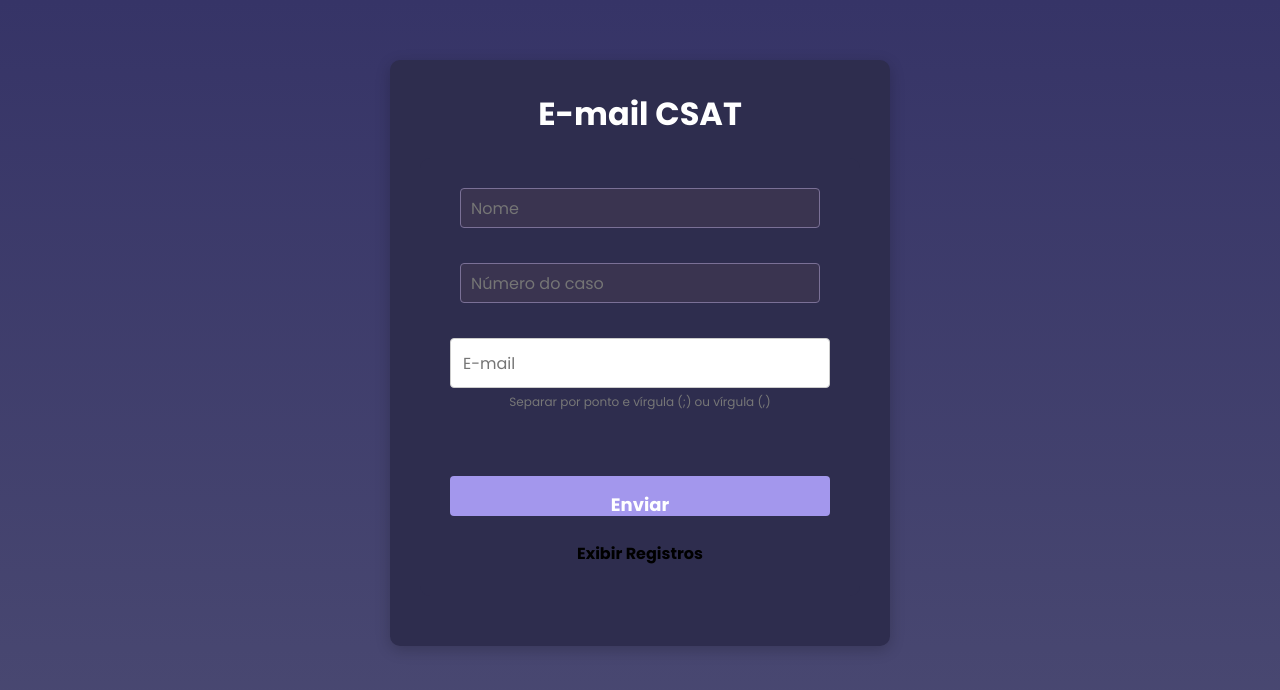
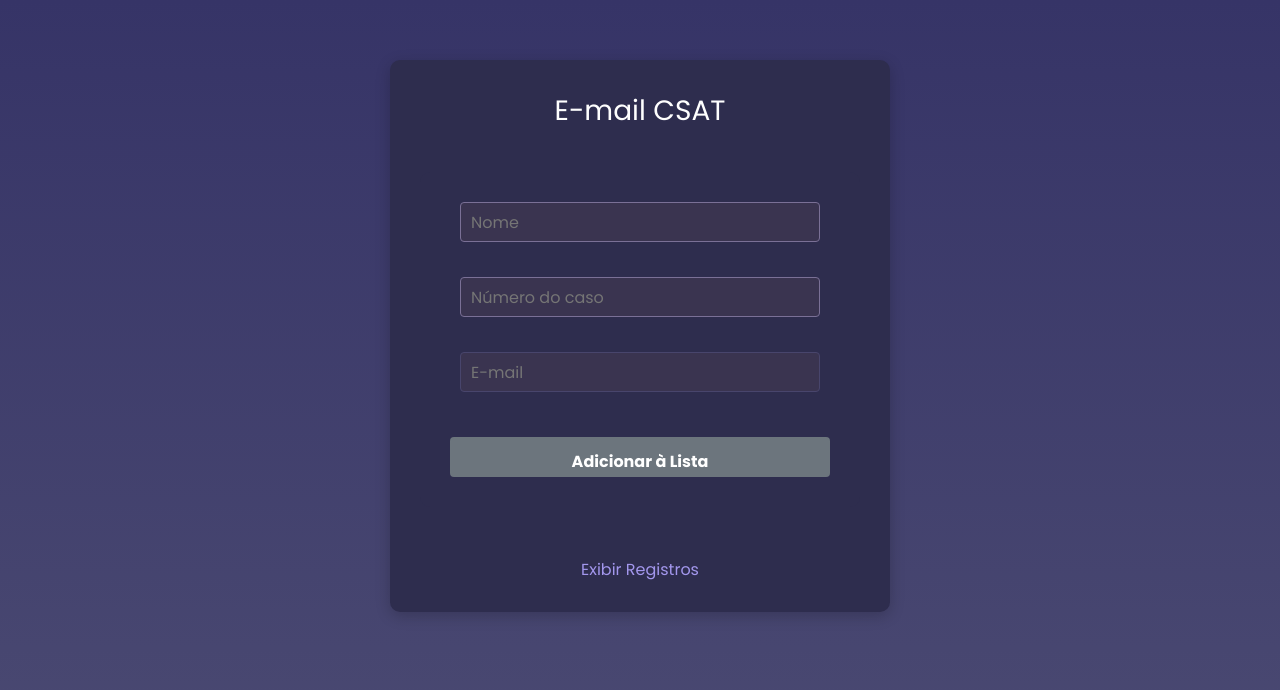
Before and after one commit to viniciusabr/mail-front, a React (Vite) app: page / in a window 1280 px wide. Shown: the top 690 px of the page. Built offline with nearby package versions, Linux system fonts and the light colour scheme.

Commit message:
Ajustado os campos de inputs

```diff
--- a/src/pages/home/components/EmailForm.jsx
+++ b/src/pages/home/components/EmailForm.jsx
@@ -1,126 +1,160 @@
-import React, { useState, useRef } from 'react';
-import EmailTagInput from './EmailTagInput'; // Importe o componente de tags de e-mail
+import React, { useState } from 'react';
 
+// Função auxiliar para validar e-mail simples
+const isValidEmail = (email) => {
+  return /\S+@\S+\.\S+/.test(email);
+};
 
 function EmailForm() {
-
-    const [showCards, setShowCards] = useState(false); // Controla a visibilidade dos cards
-
-    const toggleCardsVisibility = () => {
-    setShowCards(prevShowCards => !prevShowCards);
-  };
-
-  const [nomes, setNome] = useState([]);
-  const [inputNome, setInputNome] = useState('')
-  const [numeroCaso, setNumeroCaso] = useState([]);
-  // Não precisamos de um estado para os e-mails aqui, pois EmailTagInput gerencia isso
-  // mas usaremos uma ref para acessá-los
-
-  const emailTagInputRef = useRef(null); // Ref para o componente EmailTagInput
+  const [nome, setNome] = useState('');
+  const [numeroCaso, setNumeroCaso] = useState('');
+  const [emailInput, setEmailInput] = useState('');
+  const [pendingEmailEntries, setPendingEmailEntries] = useState([]);
+  const [isSending, setIsSending] = useState(false);
+  const [emailInputError, setEmailInputError] = useState(false);
 
   const handleNomeChange = (e) => {
-    setInputNome(e.target.value);
-
+    setNome(e.target.value);
   };
 
   const handleNumeroCasoChange = (e) => {
-    e.preventDefault()
     setNumeroCaso(e.target.value);
   };
-  const addNome = (nome) => {
-   const trimNome =  nome.trim()
-    if (trimNome && !nomes.includes(trimNome)){
-        setNome([...nomes, trimNome])
 
-
-    }
-
-
- }
-
-  const handleInputBlur = () => {
-    if (inputNome) {
-      addNome(inputNome);
-    }
+  const handleEmailInputChange = (e) => {
+    setEmailInput(e.target.value);
+    setEmailInputError(false);
   };
 
-  const handleSubmit = async (e) => {
-    e.preventDefault(); // Impede o comportamento padrão de recarregar a página ao enviar o formulário
-
-    addNome(inputNome)
-
-    // Coleta os e-mails do componente filho usando a ref
-    const emailsColetados = emailTagInputRef.current ? emailTagInputRef.current.getEmails() : [];
-
-    // ** Validação Básica (adicione validação mais robusta se necessário) **
-    if (nomes.length === 0) {
+  // Função para adicionar o conjunto atual de dados à lista de pendentes
+  const handleAddEntryToList = () => {
+    // 1. Validação dos campos antes de adicionar à lista
+    if (!nome.trim()) {
       alert('Por favor, preencha o campo Nome.');
       return;
     }
-    if (!numeroCaso) {
+    if (!numeroCaso.trim()) {
       alert('Por favor, preencha o campo Número do caso.');
       return;
     }
-    if (emailsColetados.length === 0) {
-      alert('Por favor, adicione pelo menos um e-mail.');
+    if (!emailInput.trim()) {
+      setEmailInputError(true);
+      alert('Por favor, preencha o campo E-mail.');
+      return;
+    }
+    if (!isValidEmail(emailInput.trim())) {
+      setEmailInputError(true);
+      alert('Por favor, insira um formato de e-mail válido.');
       return;
     }
 
-    const dadosParaEnvio = {
-      nome: nomes,
-      numeroCaso: numeroCaso,
-      destinatarios: emailsColetados, // O array de e-mails
+    // Verifica se o e-mail já existe na lista de pendentes para evitar duplicatas
+    const isDuplicate = pendingEmailEntries.some(entry =>
+      entry.destinatario === emailInput.trim() &&
+      entry.nome === nome.trim() &&
+      entry.numeroCaso === numeroCaso.trim()
+    );
 
+    if (isDuplicate) {
+      alert('Esta entrada (Nome, Número do Caso, E-mail) já foi adicionada à lista.');
+      return;
+    }
+
+    // Se todas as validações passarem, cria a nova entrada
+    const newEntry = {
+      id: Date.now(), // Um ID único simples para a chave da lista no front-end
+      nome: nome.trim(),
+      numeroCaso: numeroCaso.trim(),
+      destinatario: emailInput.trim(),
     };
 
-    console.log('Dados prontos para envio:', dadosParaEnvio);
+    setPendingEmailEntries(prevEntries => [...prevEntries, newEntry]);
 
-    // ** DISPARO DA API DE E-MAIL **
-    // Substitua 'SUA_URL_DA_API_DE_ENVIO_DE_EMAIL' pela URL real da sua API
-    // Certifique-se de que sua API está configurada para receber requisições POST com JSON
+    // Limpa o formulário após adicionar à lista
+    setNome('');
+    setNumeroCaso('');
+    setEmailInput('');
+    setEmailInputError(false);
+    alert('Informações adicionadas à lista de envios!');
+  };
+
+  // Função para remover um item da lista de pendentes
+  const handleRemoveEntry = (idToRemove) => {
+    setPendingEmailEntries(prevEntries => prevEntries.filter(entry => entry.id !== idToRemove));
+  };
+
+  // FUNÇÃO AJUSTADA: Envia todos os e-mails na lista de pendentes em uma única requisição
+  const handleSendAllEmails = async () => {
+    if (pendingEmailEntries.length === 0) {
+      alert('Não há e-mails na lista para enviar.');
+      return;
+    }
+
+    setIsSending(true); // Ativa o estado de carregamento
+
+    // Mapeia os dados para o formato desejado pelo backend
+    const dataToSend = pendingEmailEntries.map(entry => ({
+      name: entry.nome,
+      email: entry.destinatario,
+      caso: entry.numeroCaso,
+      // Você pode adicionar mais campos aqui se sua API precisar,
+      // como assunto ou corpo da mensagem, que seriam os mesmos para todos
+      // ou personalizados se a API os processar.
+    }));
+
+    // Cria o payload final com a chave "data"
+    const payload = {
+      data: dataToSend
+    };
+
+    console.log('Payload pronto para envio em lote:', payload);
+
     try {
-      const response = await fetch('http://localhost:3000/customers', {
+      // Substitua 'SUA_URL_DA_API_DE_ENVIO_DE_EMAIL_EM_LOTE' pela URL real da sua API
+      // Sua API agora deve esperar um array de objetos sob a chave 'data'
+      const response = await fetch('SUA_URL_DA_API_DE_ENVIO_DE_EMAIL_EM_LOTE', {
         method: 'POST',
         headers: {
           'Content-Type': 'application/json',
           // Se sua API exigir autenticação (ex: token de API), adicione aqui:
           // 'Authorization': 'Bearer SEU_TOKEN_AQUI'
         },
-        body: JSON.stringify(dadosParaEnvio),
+        body: JSON.stringify(payload),
       });
 
       if (response.ok) {
-        alert('E-mail enviado com sucesso!');
-        // Limpar o formulário após o envio bem-sucedido
-        setNome('');
-        setNumeroCaso('');
-        if (emailTagInputRef.current) {
-          emailTagInputRef.current.clearEmails(); // Limpa os emails no componente filho
-        }
+        alert(`Todos os ${pendingEmailEntries.length} e-mails foram enviados e registrados com sucesso!`);
+        // Opcional: Se sua API de envio já registra no DB, não precisa de outra chamada
+        // Se precisar de uma API de registro separada, chame-a aqui, passando o 'payload'
+        // await fetch('SUA_URL_DA_API_DE_REGISTRO_NO_DB', {
+        //   method: 'POST',
+        //   headers: { 'Content-Type': 'application/json' },
+        //   body: JSON.stringify(payload),
+        // });
       } else {
-        const errorData = await response.json(); // Tenta ler a resposta de erro
-        alert(`Erro ao enviar e-mail: ${errorData.message || response.statusText}`);
+        const errorData = await response.json();
+        alert(`Erro ao enviar e-mails: ${errorData.message || response.statusText}`);
         console.error('Erro na resposta da API:', errorData);
       }
     } catch (error) {
       console.error('Erro ao conectar com a API de e-mail:', error);
-      alert('Ocorreu um erro ao enviar o e-mail. Verifique a conexão ou tente novamente mais tarde.');
+      alert('Ocorreu um erro ao enviar os e-mails. Verifique a conexão ou tente novamente mais tarde.');
+    } finally {
+      setIsSending(false); // Desativa o estado de carregamento
+      setPendingEmailEntries([]); // Limpa a lista de pendentes após a tentativa de envio
     }
-
   };
 
-
   return (
-    <div style={formStyles.container} >
-      <h1 >E-mail CSAT</h1>
-      <form onSubmit={handleSubmit}>
+    <div style={formStyles.container}>
+      <h1 style={formStyles.title}>E-mail CSAT</h1>
+      <form onSubmit={(e) => e.preventDefault()}>
         <div style={formStyles.inputGroup}>
           <input
             type="text"
             placeholder="Nome"
-            value={inputNome}
+            value={nome}
             onChange={handleNomeChange}
-            onBlur={handleInputBlur}
             style={formStyles.input}
           />
         </div>
@@ -134,48 +168,58 @@ function EmailForm() {
           />
         </div>
 
-        {/* Componente de tags de e-mail */}
-        <EmailTagInput ref={emailTagInputRef} />
+        <div style={formStyles.inputGroup}>
+          <input
+            type="email"
+            placeholder="E-mail"
+            value={emailInput}
+            onChange={handleEmailInputChange}
+            style={{
+              ...formStyles.input,
+              borderColor: emailInputError ? 'red' : formStyles.input.borderColor,
+            }}
+          />
+          {emailInputError && (
+            <p style={formStyles.errorMessage}>Formato de e-mail inválido.</p>
+          )}
+        </div>
 
-        <button type="submit" style={formStyles.sendButton}>
-          Enviar
+        <button type="button" onClick={handleAddEntryToList} style={formStyles.addButton}>
+          Adicionar à Lista
         </button>
-        <div
-        onClick={toggleCardsVisibility}
-        className="btnRegistro"
-      >
-        {showCards ? 'Ocultar Registros' : 'Exibir Registros'}
-      </div>
-      {showCards && (
-
-        <div className="cards-container">
-          {nomes.length > 0 ? (
-            nomes.map(user => (
-              <div key={user.id} className='card'>
-                <p><span>ID: </span>{user.id}</p>
-                <p><span>Nome:</span> {user.name}</p>
-                <p><span>Número do Caso:</span> {user.caso}</p>
-                <p><span>E-mail:</span> {user.email}</p>
-                <p><span>Data:</span> {user.data}</p>
-              </div>
-            ))
-          ) : (
-            <p className='semRegistro'>Nenhum registro encontrado!</p>
-          )}
-      </div>
-
-
-      )}
       </form>
 
+      {pendingEmailEntries.length > 0 && (
+        <div style={formStyles.pendingListContainer}>
+          <h3 style={formStyles.pendingListTitle}>E-mails a Enviar ({pendingEmailEntries.length})</h3>
+          <ul style={formStyles.pendingList}>
+            {pendingEmailEntries.map(entry => (
+              <li key={entry.id} style={formStyles.pendingListItem}>
+                <span>{entry.nome} (Caso: {entry.numeroCaso}) para: {entry.destinatario}</span>
+                <button onClick={() => handleRemoveEntry(entry.id)} style={formStyles.removePendingButton}>
+                  X
+                </button>
+              </li>
+            ))}
+          </ul>
+          <button
+            onClick={handleSendAllEmails}
+            style={formStyles.sendAllButton}
+            disabled={isSending}
+          >
+            {isSending ? 'Enviando...' : 'Enviar Todos os E-mails'}
+          </button>
+        </div>
+      )}
 
-
-
+      <button style={formStyles.showRecordsButton}>
+        Exibir Registros
+      </button>
     </div>
   );
 }
 
-// Estilos para o formulário principal, baseados na sua imagem
+// Estilos (mantidos os mesmos do exemplo anterior)
 const formStyles = {
   container: {
     fontFamily: 'Arial, sans-serif',
@@ -184,12 +228,12 @@ const formStyles = {
     margin: '50px auto',
     padding: '30px',
     borderRadius: '10px',
-    backgroundColor: '#2E2D4E', // Cor de fundo do card na imagem
+    backgroundColor: '#2E2D4E',
     boxShadow: '0 4px 15px rgba(0,0,0,0.2)',
     display: 'flex',
     flexDirection: 'column',
     alignItems: 'center',
-    gap: '20px', // Espaço entre os elementos
+    gap: '20px',
   },
   title: {
     color: '#fff',
@@ -199,39 +243,110 @@ const formStyles = {
   },
   inputGroup: {
     width: '100%',
-    marginBottom: '10px', // Espaço entre os inputs
+    marginBottom: '10px',
   },
   input: {
-    width: 'calc(100% - 20px)', // Largura total menos padding
+    width: 'calc(100% - 20px)',
     padding: '12px 10px',
-    border: '1px solid #7a7096', // Borda mais escura para combinar
+    border: '1px solid #7a7096',
     borderRadius: '4px',
-    backgroundColor: '#3a3450', // Fundo dos inputs
+    backgroundColor: '#3a3450',
     color: '#fff',
     fontSize: '16px',
     outline: 'none',
   },
-  sendButton: {
+  addButton: {
+    width: '100%',
+    padding: '12px 20px',
+    backgroundColor: '#6c757d',
+    color: '#fff',
+    border: 'none',
+    borderRadius: '4px',
+    fontSize: '16px',
+    fontWeight: 'bold',
+    cursor: 'pointer',
+    marginTop: '10px',
+    transition: 'background-color 0.3s ease',
+  },
+  pendingListContainer: {
+    width: '100%',
+    backgroundColor: '#3a3450',
+    borderRadius: '8px',
+    padding: '15px',
+    marginTop: '20px',
+    boxShadow: 'inset 0 1px 3px rgba(0,0,0,0.2)',
+  },
+  pendingListTitle: {
+    color: '#fff',
+    fontSize: '18px',
+    marginBottom: '10px',
+    textAlign: 'center',
+  },
+  pendingList: {
+    listStyle: 'none',
+    padding: '0',
+    margin: '0',
+    maxHeight: '200px',
+    overflowY: 'auto',
+    borderBottom: '1px solid #5a5076',
+    paddingBottom: '10px',
+    marginBottom: '10px',
+  },
+  pendingListItem: {
+    display: 'flex',
+    justifyContent: 'space-between',
+    alignItems: 'center',
+    backgroundColor: '#5a5076',
+    borderRadius: '4px',
+    padding: '8px 12px',
+    marginBottom: '8px',
+    color: '#fff',
+    fontSize: '14px',
+  },
+  removePendingButton: {
+    backgroundColor: '#dc3545',
+    color: 'white',
+    border: 'none',
+    borderRadius: '50%',
+    width: '24px',
+    height: '24px',
+    display: 'flex',
+    alignItems: 'center',
+    justifyContent: 'center',
+    cursor: 'pointer',
+    fontSize: '12px',
+    fontWeight: 'bold',
+    marginLeft: '10px',
+  },
+  sendAllButton: {
     width: '100%',
     padding: '15px 20px',
-    backgroundColor: '#a397ed', // Cor do botão "Enviar"
+    backgroundColor: '#a397ed',
     color: '#fff',
     border: 'none',
     borderRadius: '4px',
     fontSize: '18px',
     fontWeight: 'bold',
     cursor: 'pointer',
-    marginTop: '20px', // Espaço acima do botão
+    marginTop: '10px',
     transition: 'background-color 0.3s ease',
   },
   showRecordsButton: {
     background: 'none',
     border: 'none',
-    color: '#a397ed', // Cor do texto "Exibir Registros"
+    color: '#a397ed',
     fontSize: '16px',
     cursor: 'pointer',
     marginTop: '10px',
-    textDecoration: 'none', // Remove sublinhado se houver
+    textDecoration: 'none',
+  },
+  errorMessage: {
+    color: 'red',
+    fontSize: '12px',
+    marginTop: '5px',
+    marginBottom: '0',
+    textAlign: 'left',
+    width: '100%',
   },
 };
 
--- a/src/pages/home/components/EmailTagInput.jsx
+++ /dev/null
@@ -1,171 +0,0 @@
-import React, { useState, forwardRef, useImperativeHandle } from 'react';
-
-// Função auxiliar para validar e-mail simples (pode ser mais robusta)
-const isValidEmail = (email) => {
-  return /\S+@\S+\.\S+/.test(email);
-};
-
-// Usamos forwardRef para permitir que o componente pai acesse os emails internos
-const EmailTagInput = forwardRef((props, ref) => {
-  const [emails, setEmails] = useState([]);
-  const [inputValue, setInputValue] = useState('');
-  const [inputError, setInputError] = useState(false);
-
-  // Expõe a lista de emails para o componente pai através da ref
-  useImperativeHandle(ref, () => ({
-    getEmails: () => emails,
-    // Opcional: método para limpar os emails de fora
-    clearEmails: () => setEmails([])
-  }));
-
-  const handleInputChange = (e) => {
-    setInputValue(e.target.value);
-    setInputError(false);
-  };
-
-  const addEmail = (email) => {
-    const trimmedEmail = email.trim();
-
-    if (trimmedEmail && !emails.includes(trimmedEmail)) {
-      if (isValidEmail(trimmedEmail)) {
-        setEmails([...emails, trimmedEmail]);
-        setInputValue('');
-        setInputError(false);
-      } else {
-        setInputError(true);
-      }
-    } else {
-        setInputValue('');
-        setInputError(false);
-    }
-  };
-
-  const handleKeyDown = (e) => {
-    const separators = ['Enter', ',', ';'];
-
-    if (separators.includes(e.key)) {
-      e.preventDefault();
-      addEmail(inputValue);
-    }
-    // Lógica para remover o último e-mail com Backspace se o input estiver vazio
-    if (e.key === 'Backspace' && inputValue === '' && emails.length > 0) {
-      removeEmail(emails[emails.length - 1]);
-    }
-  };
-
-  const handleInputBlur = () => {
-    if (inputValue) {
-      addEmail(inputValue);
-    }
-  };
-
-  const removeEmail = (emailToRemove) => {
-    setEmails(emails.filter(email => email !== emailToRemove));
-  };
-
-  return (
-    <div style={styles.emailTagInputContainer}>
-      <div style={styles.inputContainer}>
-        <input
-          type="text"
-          value={inputValue}
-          onChange={handleInputChange}
-          onKeyDown={handleKeyDown}
-          onBlur={handleInputBlur}
-          placeholder="E-mail"
-          style={{
-            ...styles.input,
-            borderColor: inputError ? 'red' : '#ccc',
-          }}
-        />
-      </div>
-
-      {inputError && (
-        <p style={styles.errorMessage}>Por favor, insira um e-mail válido.</p>
-      )}
-
-      {emails.length > 0 && (
-        <div style={styles.emailTagsContainer}>
-          {emails.map((email, index) => (
-            <div key={index} style={styles.emailTag}>
-              <span>{email}</span>
-              <button onClick={() => removeEmail(email)} style={styles.removeButton}>
-                &times;
-              </button>
-            </div>
-          ))}
-        </div>
-      )}
-
-      <p style={styles.hint}>
-        Separar por ponto e vírgula (;) ou vírgula (,)
-      </p>
-    </div>
-  );
-});
-
-// Estilos básicos (mantidos do exemplo anterior, com pequenos ajustes para o novo layout)
-const styles = {
-  emailTagInputContainer: {
-    marginBottom: '20px', // Espaçamento para o próximo campo ou botão
-  },
-  inputContainer: {
-    border: '1px solid #ccc',
-    borderRadius: '4px',
-    padding: '4px',
-    display: 'flex',
-    backgroundColor: '#fff', // Cor de fundo para o input
-  },
-  input: {
-    flexGrow: '1',
-    border: 'none',
-    outline: 'none',
-    padding: '8px',
-    fontSize: '16px', // Aumentei um pouco a fonte
-    color: '#333',
-    backgroundColor: 'transparent', // Para não sobrepor o background do inputContainer
-  },
-  emailTagsContainer: {
-    display: 'flex',
-    flexWrap: 'wrap',
-    gap: '8px',
-    marginTop: '10px',
-    padding: '2px',
-
-  },
-  emailTag: {
-    display: 'flex',
-    alignItems: 'center',
-    backgroundColor: '#e0e0e0',
-    borderRadius: '16px',
-    padding: '2px 5px',
-    fontSize: '12px',
-    color: '#333',
-    whiteSpace: 'nowrap',
-  },
-  removeButton: {
-    marginLeft: '8px',
-    backgroundColor: 'transparent',
-    border: 'none',
-    color: '#666',
-    cursor: 'pointer',
-    fontSize: '16px',
-    fontWeight: 'bold',
-    lineHeight: '1',
-    padding: '0 4px',
-  },
-  errorMessage: {
-    color: 'red',
-    fontSize: '12px',
-    marginTop: '5px',
-    marginBottom: '10px',
-  },
-  hint: {
-    fontSize: '12px',
-    color: '#777',
-    marginTop: '5px', // Ajustado para ficar mais próximo
-    textAlign: 'center',
-  },
-};
-
-export default EmailTagInput;
```
